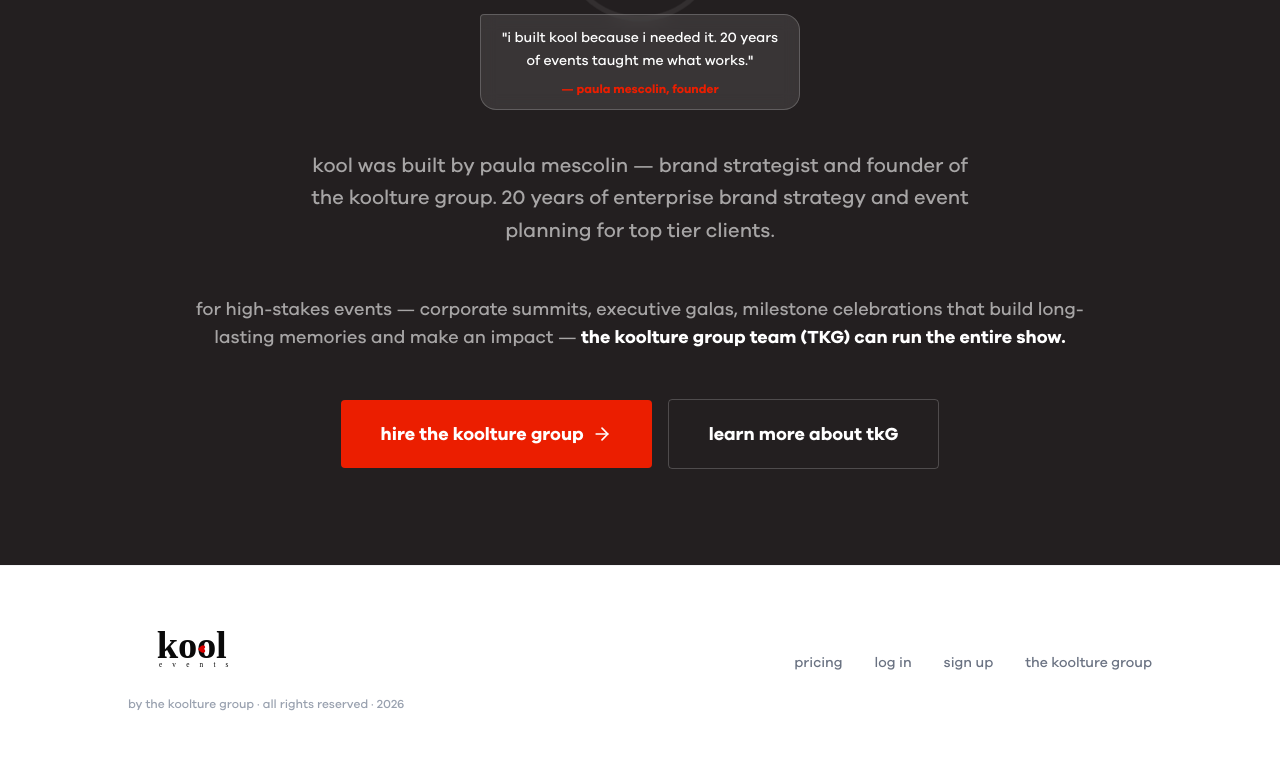
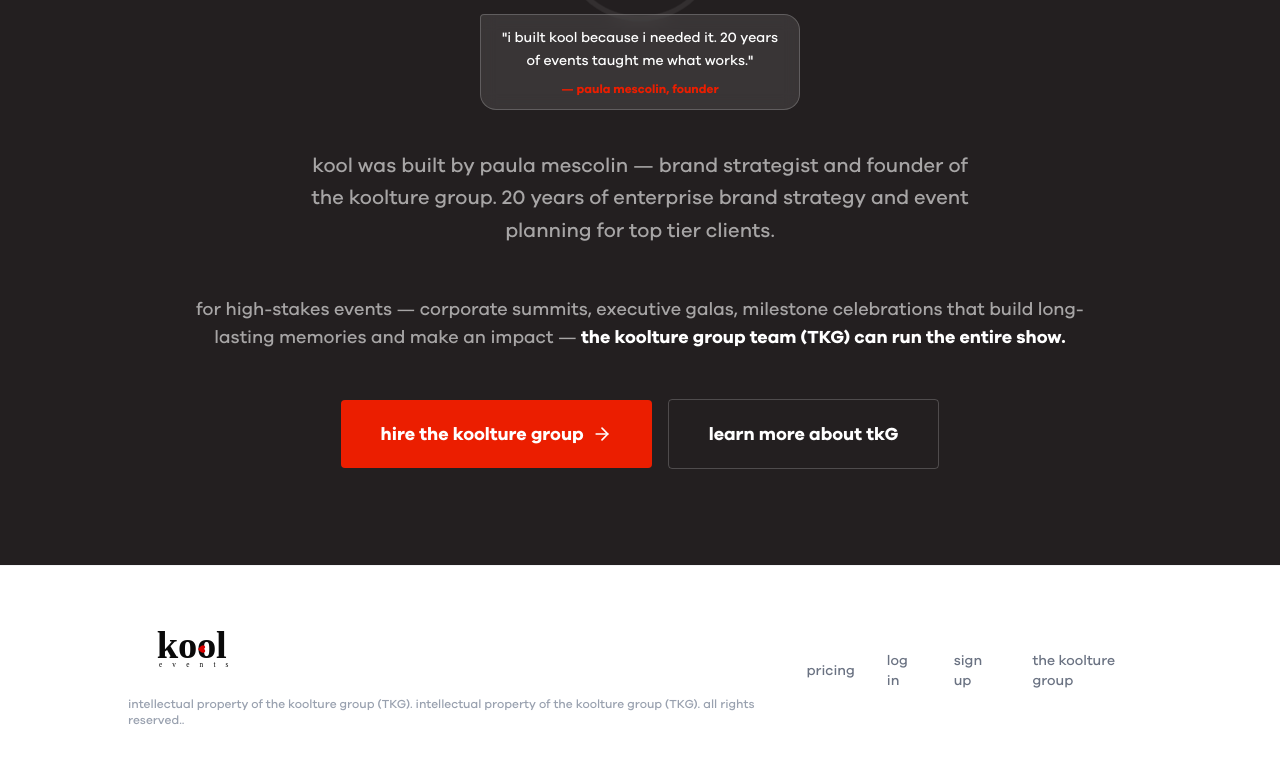
Before and after one commit to mrkoolbot/kool-app, a Next.js app: page / in a window 1280 px wide. Shown: the part 4228-4990 px from the top of the page. Built offline with nearby package versions, Linux system fonts and the light colour scheme.

Commit message:
fix: all footers — intellectual property of the koolture group (TKG). all rights reserved.

```diff
--- a/app/event/[slug]/page.tsx
+++ b/app/event/[slug]/page.tsx
@@ -174,7 +174,7 @@ export default async function PublicEventPage({ params }: { params: Promise<{ sl
             <text fontFamily="GalanoGrotesque-Medium, 'Galano Grotesque', Arial, sans-serif" fontSize="21" fontWeight="500" letterSpacing="29" fill="#ffffff" transform="translate(88.38 151.94) scale(.99 1)"><tspan x="0" y="0">events</tspan></text>
           </svg>
         </a>
-        <p className="text-xs mt-3" style={{ color: "#333333" }}>by the koolture group · all rights reserved · 2026</p>
+        <p className="text-xs mt-3" style={{ color: "#333333" }}>intellectual property of the koolture group (TKG). intellectual property of the koolture group (TKG). all rights reserved..</p>
       </footer>
     </div>
   );
--- a/app/page.tsx
+++ b/app/page.tsx
@@ -337,7 +337,7 @@ export default function LandingPage() {
             <Link href="/" className="text-xl font-black tracking-tight text-kool-black">
               <KoolLogo inverted={true} size="sm" />
             </Link>
-            <p className="text-gray-400 text-xs mt-1">by the koolture group · all rights reserved · 2026</p>
+            <p className="text-gray-400 text-xs mt-1">intellectual property of the koolture group (TKG). intellectual property of the koolture group (TKG). all rights reserved..</p>
           </div>
           <div className="flex items-center gap-8 text-sm text-gray-500">
             <Link href="/pricing" className="hover:text-kool-black transition-colors">pricing</Link>
```
